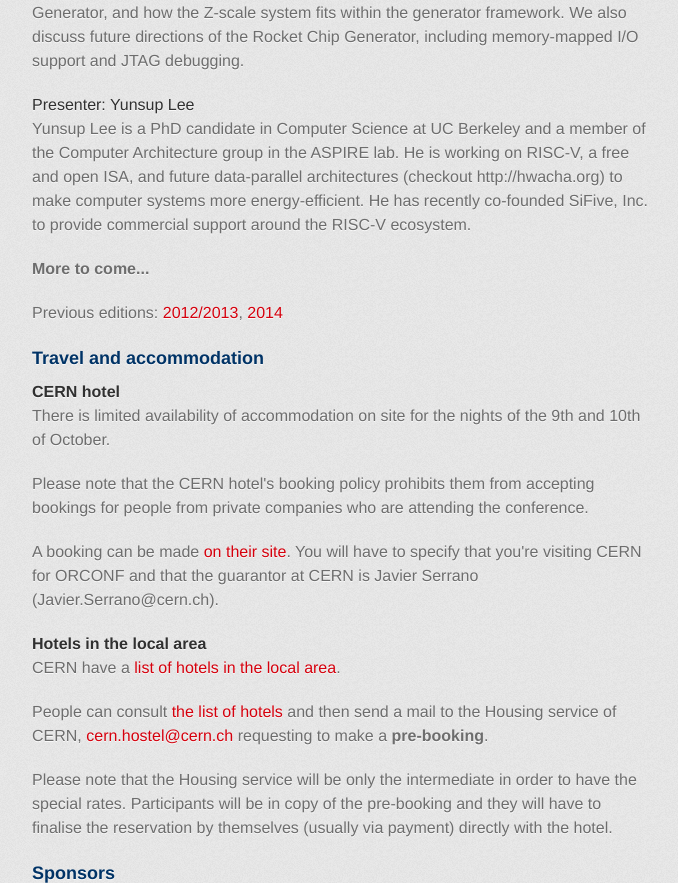
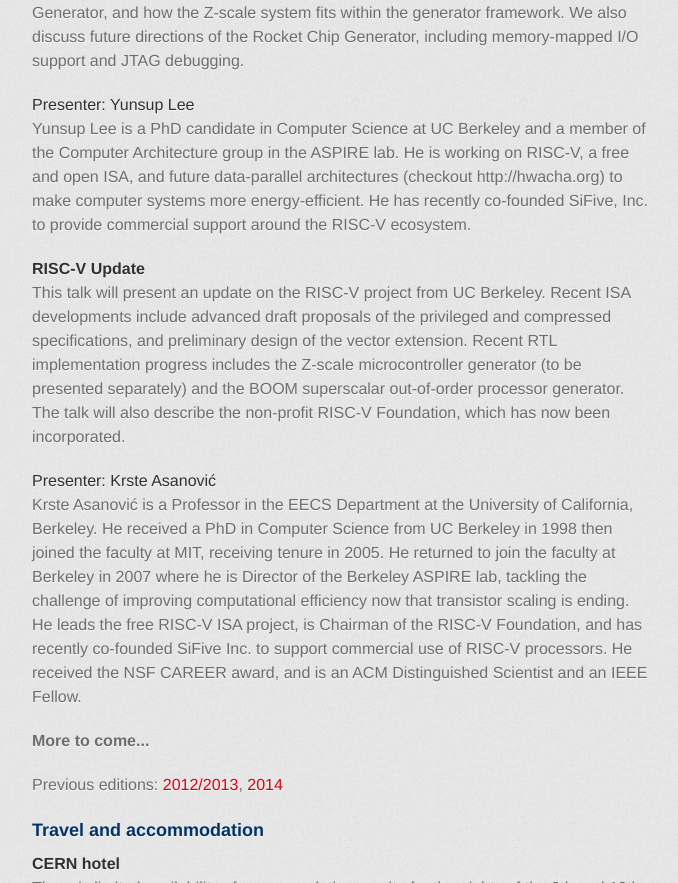
Before and after one commit to fossi-foundation/orconf, a Jekyll site: the page index.html, which Jekyll copies as it is, in a window 1280 px wide and 900 px high, scrolled down 10836 px, cut to the strip 0-883 px from the top of the window. Shown: the whole strip, without its empty margins (298-976 px from the left). Built offline with Jekyll 4.4.1, drawn with Linux system fonts in a browser that asks for light colours; some web fonts are replaced.

Commit message:
Add risc-v update talk

```diff
--- a/index.html
+++ b/index.html
@@ -479,6 +479,31 @@
 	    commercial support around the RISC-V ecosystem.
 	  </p>
 	  <p></p>
+	  <h4><a name="riscv" class="anchor" href="#riscv"><span class="octicon octicon-link"></span></a>RISC-V Update</h4>
+	  <p>This talk will present an update on the RISC-V project from UC
+	    Berkeley.  Recent ISA developments include advanced draft proposals of
+	    the privileged and compressed specifications, and preliminary design
+	    of the vector extension.  Recent RTL implementation progress includes
+	    the Z-scale microcontroller generator (to be presented separately) and
+	    the BOOM superscalar out-of-order processor generator.  The talk will
+	    also describe the non-profit RISC-V Foundation, which has now been
+	    incorporated.
+	  </p>
+	  <p>
+	  </p>
+	  <h5>Presenter: <a name="krste" class="anchor" href="#krste"><span class="octicon octicon-link"></span></a>Krste Asanović</h5>
+	  <p>Krste Asanović is a Professor in the EECS Department at the University
+	    of California, Berkeley. He received a PhD in Computer Science from UC
+	    Berkeley in 1998 then joined the faculty at MIT, receiving tenure in
+	    2005.  He returned to join the faculty at Berkeley in 2007 where he is
+	    Director of the Berkeley ASPIRE lab, tackling the challenge of
+	    improving computational efficiency now that transistor scaling is
+	    ending.  He leads the free RISC-V ISA project, is Chairman of the
+	    RISC-V Foundation, and has recently co-founded SiFive Inc. to support
+	    commercial use of RISC-V processors.  He received the NSF CAREER
+	    award, and is an ACM Distinguished Scientist and an IEEE Fellow.
+	  </p>
+	  <p></p>
 	  <p><strong>More to come...</strong></p>
 
 
```
